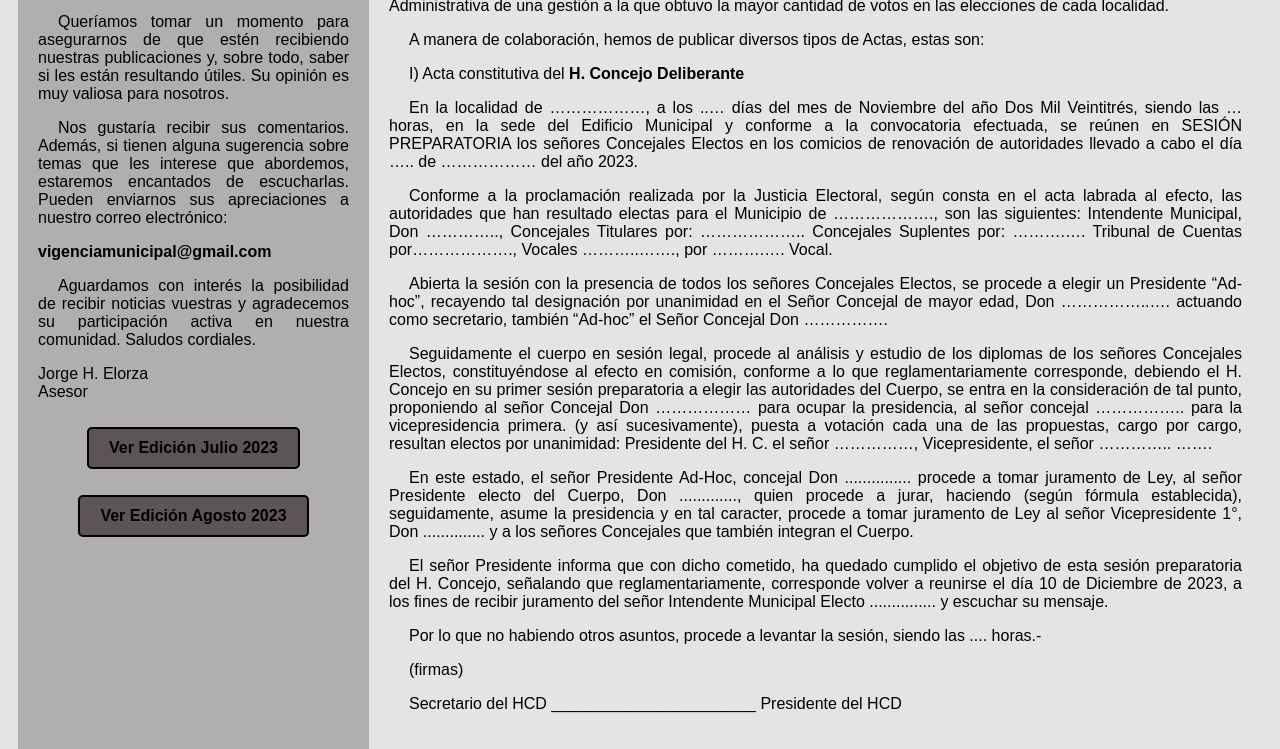
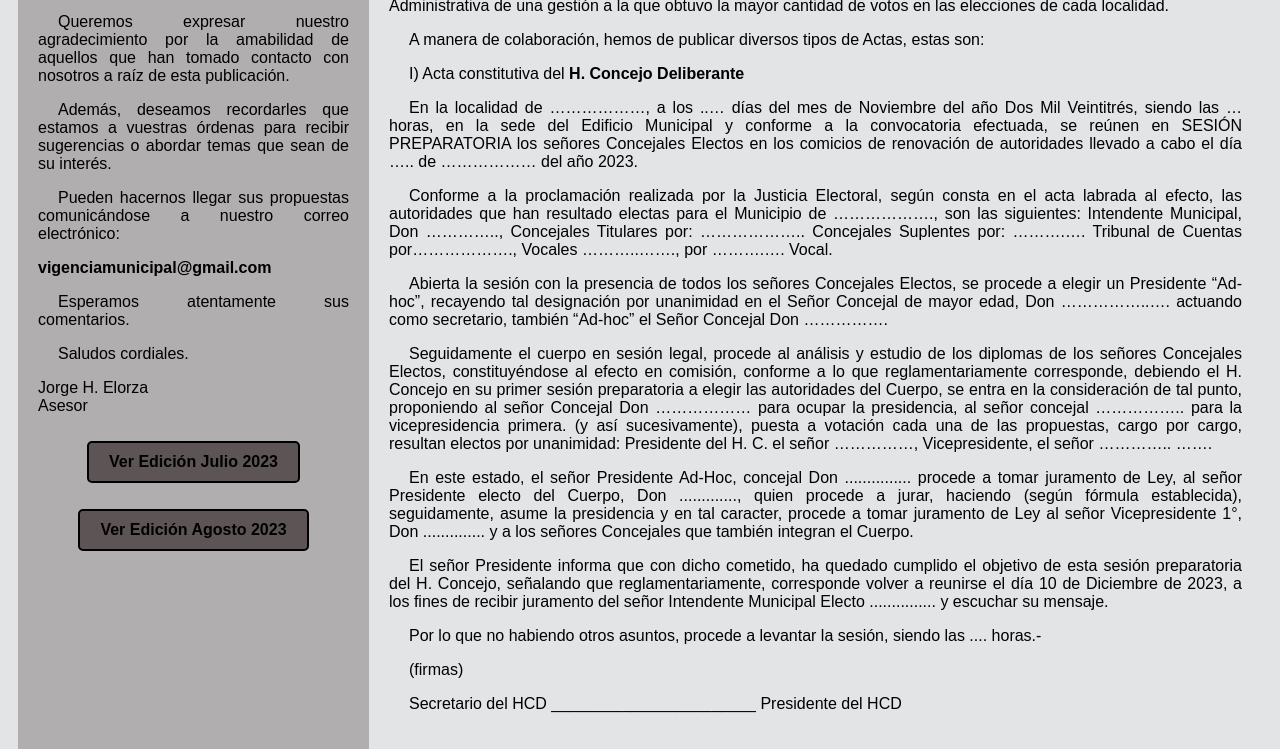
Before and after one commit to silviaelorza/vigenciaMuni3, a plain HTML site: page index.html in a window 1280 px wide. Shown: the part 318-1067 px from the top of the page. Drawn offline with Linux system fonts and the light colour scheme; a web font is replaced by a local one.

Commit message:
Corrigiendo mensaje y título

```diff
--- a/index.html
+++ b/index.html
@@ -33,11 +33,12 @@
                 <h3 class="presentacion">MENSAJES DEL EDITOR</h3>
                 <img class="perfil" src="imagenes/jorge.jpg" alt="Foto de Jorge Elorza">
                 <article class="desarrollo-nota">
-                    <p></p>
-                    <p>Queríamos tomar un momento para asegurarnos de que estén recibiendo nuestras publicaciones y, sobre todo, saber si les están resultando útiles. Su opinión es muy valiosa para nosotros.</p>
-                    <p>Nos gustaría recibir sus comentarios. Además, si tienen alguna sugerencia sobre temas que les interese que abordemos, estaremos encantados de escucharlas. Pueden enviarnos sus apreciaciones a nuestro correo electrónico: </p>
+                    <p>Queremos expresar nuestro agradecimiento por la amabilidad de aquellos que han tomado contacto con nosotros a raíz de esta publicación.</p>
+                    <p>Además, deseamos recordarles que estamos a vuestras órdenas para recibir sugerencias o abordar temas que sean de su interés.</p>
+                    <p>Pueden hacernos llegar sus propuestas comunicándose a nuestro correo electrónico:</p>
                     <p class="firma"><strong>vigenciamunicipal@gmail.com</strong></p>
-                    <p>Aguardamos con interés la posibilidad de recibir noticias vuestras y agradecemos su participación activa en nuestra comunidad. Saludos cordiales.</p>
+                    <p>Esperamos atentamente sus comentarios.</p>
+                    <p>Saludos cordiales.</p>
                     <p></p>
                     <p class="firma">Jorge H. Elorza</p>
                     <p class="firma">Asesor</p>
```
Also changed, not shown: segunda.html (+1 -1 lines).
